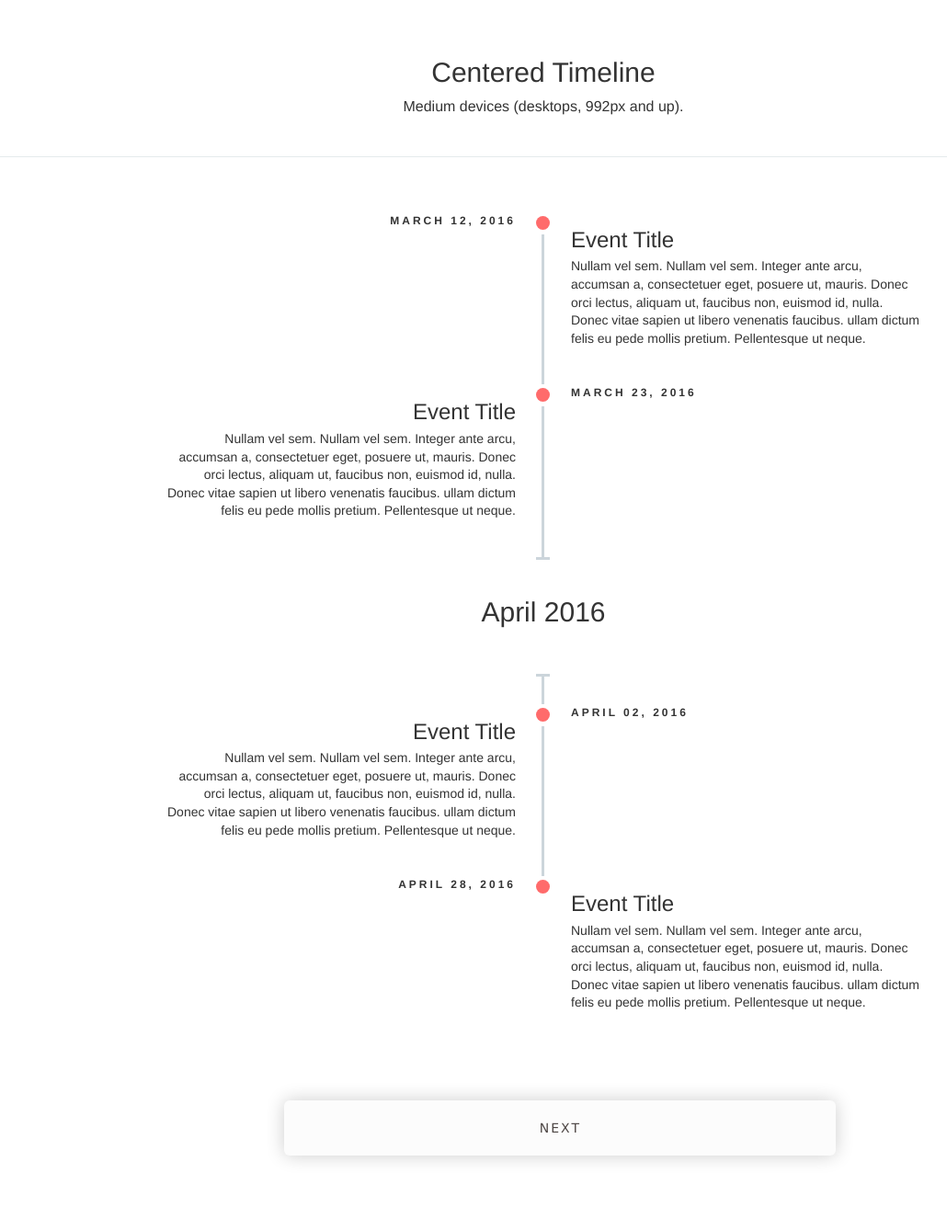
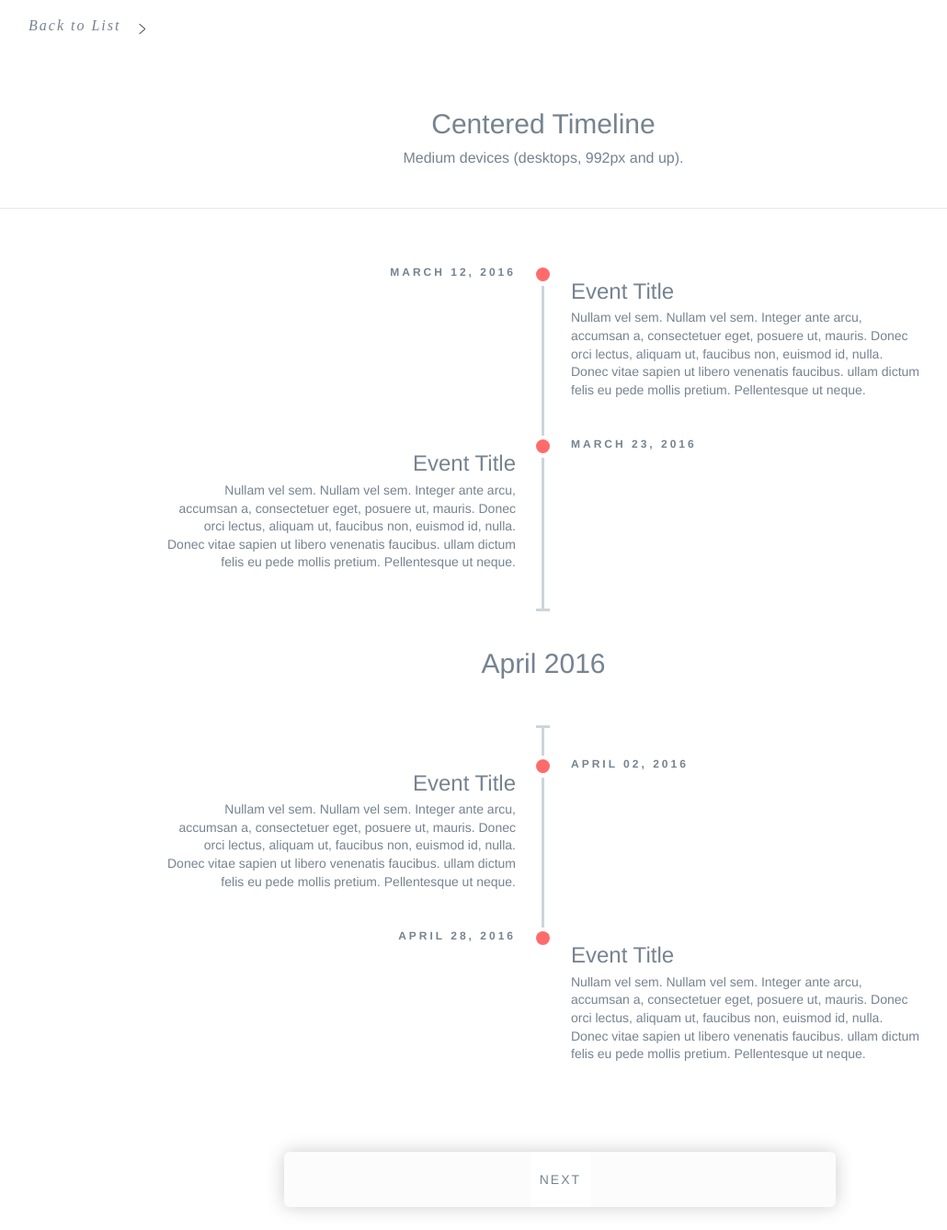
Before and after one commit to ikhsan15/iory_blog, a CodeIgniter app: page /iory_blog_ci3/PostLinks in a window 1280 px wide. Shown: the whole page at 92% size, without its empty margins (49-1079 px from the left). Before the commit the page ends 1264 px from the top, so only its background shows below. Run offline with CodeIgniter, Linux system fonts and the light colour scheme; some libraries are stand-ins or nearby versions.

Commit message:
added btn: back to prev page

```diff
--- a/application/views/posts/postLinks/post_1.php
+++ b/application/views/posts/postLinks/post_1.php
@@ -4,10 +4,11 @@
 		<meta charset="UTF-8" />
 		<title>IORY - Iseng of stORY</title>
 		<meta name="viewport" content="width=device-width, initial-scale=1" />
-		<!-- <link rel='stylesheet' href='https://cdn.jsdelivr.net/npm/uikit@3.4.2/dist/css/uikit.min.css'> -->
-		<link rel="stylesheet" href="<?php echo base_url().'assets/css/style_post_link.css'; ?>"/>
-		<link	rel="stylesheet" href="https://maxcdn.bootstrapcdn.com/bootstrap/3.3.6/css/bootstrap.min.css" />
-		<link	rel="stylesheet" href="https://maxcdn.bootstrapcdn.com/font-awesome/4.5.0/css/font-awesome.min.css" />
+		<!-- <link rel="stylesheet" href="https://cdn.jsdelivr.net/npm/uikit@3.4.2/dist/css/uikit.min.css"> -->
+		<link rel="stylesheet" type="text/css" href="<?php echo base_url()."assets/css/style_post_link.css"; ?>"/>
+		<link	rel="stylesheet" type="text/css"  href="https://maxcdn.bootstrapcdn.com/bootstrap/3.3.6/css/bootstrap.min.css" />
+		<link	rel="stylesheet" type="text/css" href="https://maxcdn.bootstrapcdn.com/font-awesome/4.5.0/css/font-awesome.min.css"
+		/>
 		<script src="https://cdnjs.cloudflare.com/ajax/libs/prefixfree/1.0.7/prefixfree.min.js"></script>
 	</head>
 	<body>
@@ -18,6 +19,25 @@
 				Typekit.load({ async: true });
 			} catch (e) {}
 		</script>
+		<div class="container" id="backtohome">
+			<!-- <ul>
+				<li> -->
+					<a class="animated-arrow" href="<?php echo base_url(); ?>PostPortal">
+						<span class="the-arrow -left">
+							<span class="shaft"></span>
+						</span>
+						<span class="main">
+							<span class="text">
+								Back to List
+							</span>
+							<span class="the-arrow -right">
+								<span class="shaft"></span>
+							</span>
+						</span>
+					</a>
+				<!-- </li>
+			</ul> -->
+		</div>
 		<div class="container-fluid">
 			<div class="row example-centered">
 				<div class="col-md-12 example-title">
--- a/assets/css/style_post_link.css
+++ b/assets/css/style_post_link.css
@@ -1,4 +1,4 @@
-body {
+* {
 	color: #768390;
 	background: #fff;
 	font-family: "Effra", Helvetica, sans-serif;
@@ -430,3 +430,172 @@ nav {
 		width: 300px;
 	}
 }
+
+/*----------------------------------------------
+    BTN: BACK TO PREV PAGE
+----------------------------------------------*/
+/*
+* {
+  -webkit-font-smoothing: antialiased;
+  -moz-osx-font-smoothing: grayscale;
+}
+
+html,
+body {
+  background: #ffffff;
+  height: 100%;
+  font-family: "Helvetica Neue LT W01_41488878";
+  font-size: 16px;
+  line-height: 26px;
+} */
+
+#backtohome span {
+	font-family: "Helvetica Neue LT W01_41488878";
+	font-size: 16px;
+	line-height: 26px;
+}
+
+/* .container {
+	display: flex;
+	align-items: center;
+	justify-content: center;
+	height: 100%;
+} */
+
+/* ul li {
+	margin: 0 0 24px;
+} */
+
+.the-arrow {
+	width: 1px;
+	transition: all 0.2s;
+}
+.the-arrow.-left {
+	position: absolute;
+	top: 60%;
+	left: 0;
+}
+.the-arrow.-left > .shaft {
+	width: 0;
+	background-color: #4c4c4c;
+}
+.the-arrow.-left > .shaft:before,
+.the-arrow.-left > .shaft:after {
+	width: 0;
+	background-color: #4c4c4c;
+}
+.the-arrow.-left > .shaft:before {
+	transform: rotate(0);
+}
+.the-arrow.-left > .shaft:after {
+	transform: rotate(0);
+}
+.the-arrow.-right {
+	top: 3px;
+}
+.the-arrow.-right > .shaft {
+	width: 1px;
+	transition-delay: 0.2s;
+}
+.the-arrow.-right > .shaft:before,
+.the-arrow.-right > .shaft:after {
+	width: 8px;
+	transition-delay: 0.3s;
+	transition: all 0.5s;
+}
+.the-arrow.-right > .shaft:before {
+	transform: rotate(40deg);
+}
+.the-arrow.-right > .shaft:after {
+	transform: rotate(-40deg);
+}
+.the-arrow > .shaft {
+	background-color: #4c4c4c;
+	display: block;
+	height: 1px;
+	position: relative;
+	transition: all 0.2s;
+	transition-delay: 0;
+	will-change: transform;
+}
+.the-arrow > .shaft:before,
+.the-arrow > .shaft:after {
+	background-color: #4c4c4c;
+	content: "";
+	display: block;
+	height: 1px;
+	position: absolute;
+	top: 0;
+	right: 0;
+	transition: all 0.2s;
+	transition-delay: 0;
+}
+.the-arrow > .shaft:before {
+	transform-origin: top right;
+}
+.the-arrow > .shaft:after {
+	transform-origin: bottom right;
+}
+
+.animated-arrow {
+	display: inline-block;
+	color: #4c4c4c;
+	font-size: 1.25em;
+	font-style: italic;
+	text-decoration: none;
+	position: relative;
+	transition: all 0.2s;
+}
+.animated-arrow:hover {
+	color: #808080;
+}
+.animated-arrow:hover > .the-arrow.-left > .shaft {
+	width: 64px;
+	transition-delay: 0.1s;
+	background-color: #808080;
+}
+.animated-arrow:hover > .the-arrow.-left > .shaft:before,
+.animated-arrow:hover > .the-arrow.-left > .shaft:after {
+	width: 8px;
+	transition-delay: 0.1s;
+	background-color: #808080;
+}
+.animated-arrow:hover > .the-arrow.-left > .shaft:before {
+	transform: rotate(40deg);
+}
+.animated-arrow:hover > .the-arrow.-left > .shaft:after {
+	transform: rotate(-40deg);
+}
+.animated-arrow:hover > .main {
+	transform: translateX(17px);
+	transform: translateX(80px);
+}
+.animated-arrow:hover > .main > .the-arrow.-right > .shaft {
+	width: 0;
+	transform: translateX(200%);
+	transition-delay: 0;
+}
+.animated-arrow:hover > .main > .the-arrow.-right > .shaft:before,
+.animated-arrow:hover > .main > .the-arrow.-right > .shaft:after {
+	width: 0;
+	transition-delay: 0;
+	transition: all 0.1s;
+}
+.animated-arrow:hover > .main > .the-arrow.-right > .shaft:before {
+	transform: rotate(0);
+}
+.animated-arrow:hover > .main > .the-arrow.-right > .shaft:after {
+	transform: rotate(0);
+}
+.animated-arrow > .main {
+	display: flex;
+	align-items: center;
+	transition: all 0.2s;
+}
+#backtohome .animated-arrow > .main > .text {
+	margin: 0 16px 0 0;
+	line-height: 1;
+}
+.animated-arrow > .main > .the-arrow {
+	position: relative;
+}
```
